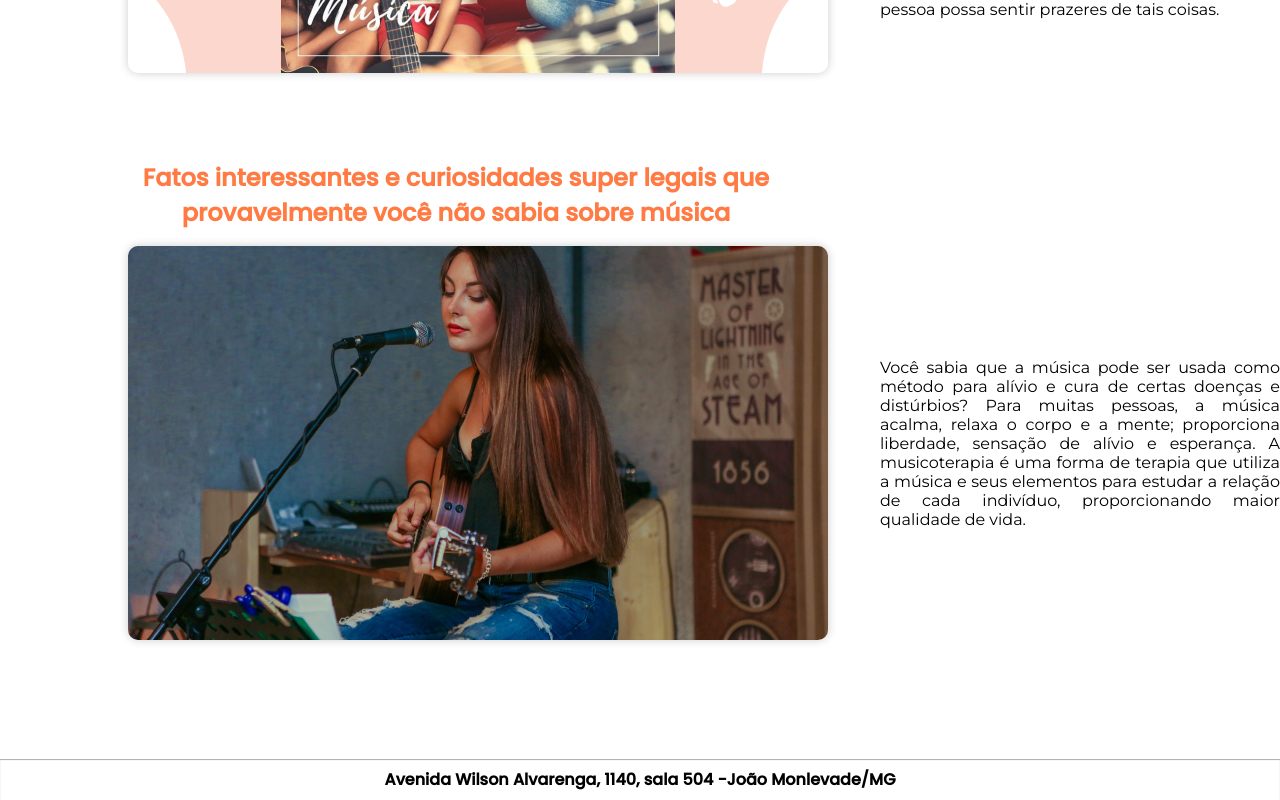
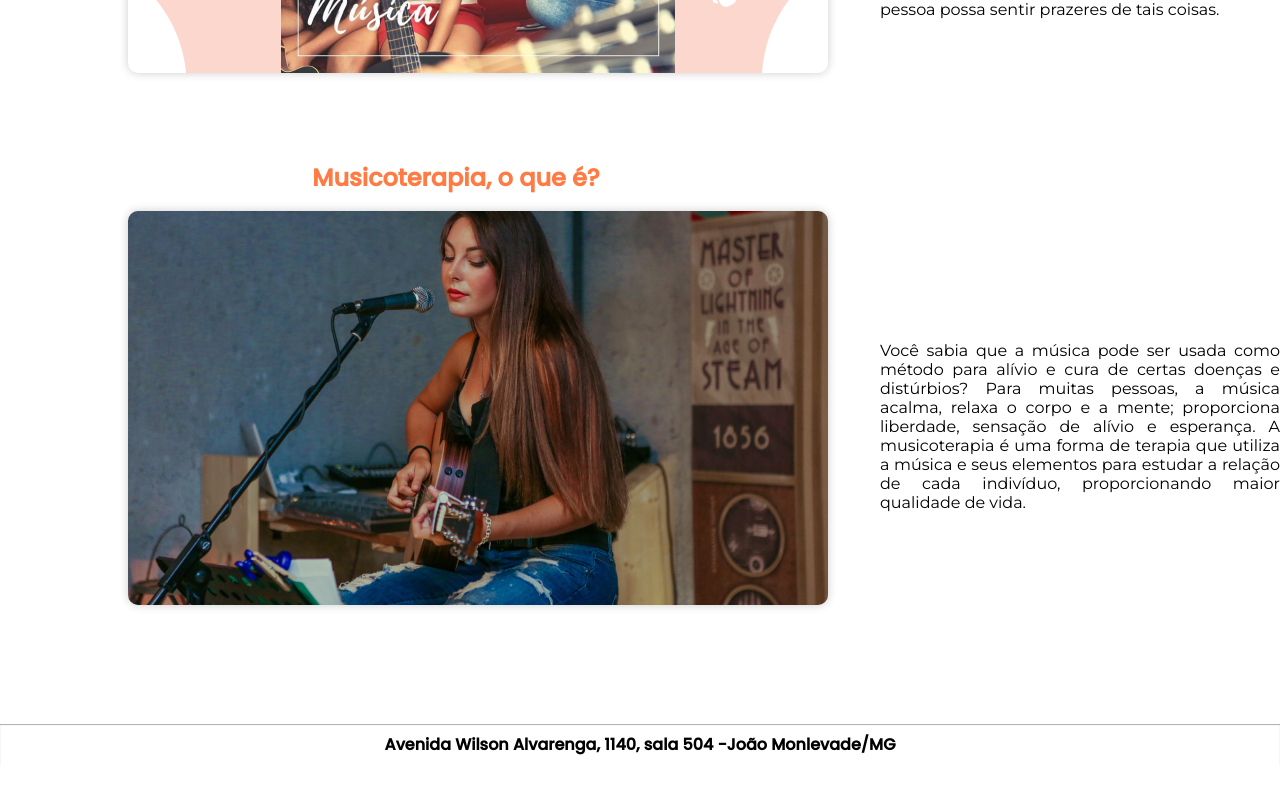
Before and after one commit to GuilhermeGomesti1/music-for-all, a Next.js app: page /blog in a window 1280 px wide. Shown: the part 2032-2832 px from the top of the page. After the commit the page ends 2797 px from the top, so only its background shows below. Built offline with nearby package versions, Linux system fonts and the light colour scheme.

Commit message:
Update page.tsx

```diff
--- a/src/app/blog/page.tsx
+++ b/src/app/blog/page.tsx
@@ -110,8 +110,7 @@ export default function Blog() {
           <div className={styles.videoAndText}>
             <div className={styles.divvideo}>
               <h1 className={styles.titles}>
-                Fatos interessantes e curiosidades super legais que
-                provavelmente você não sabia sobre música
+              Musicoterapia, o que é?
               </h1>
               <Image
                 className={styles.video}
```
